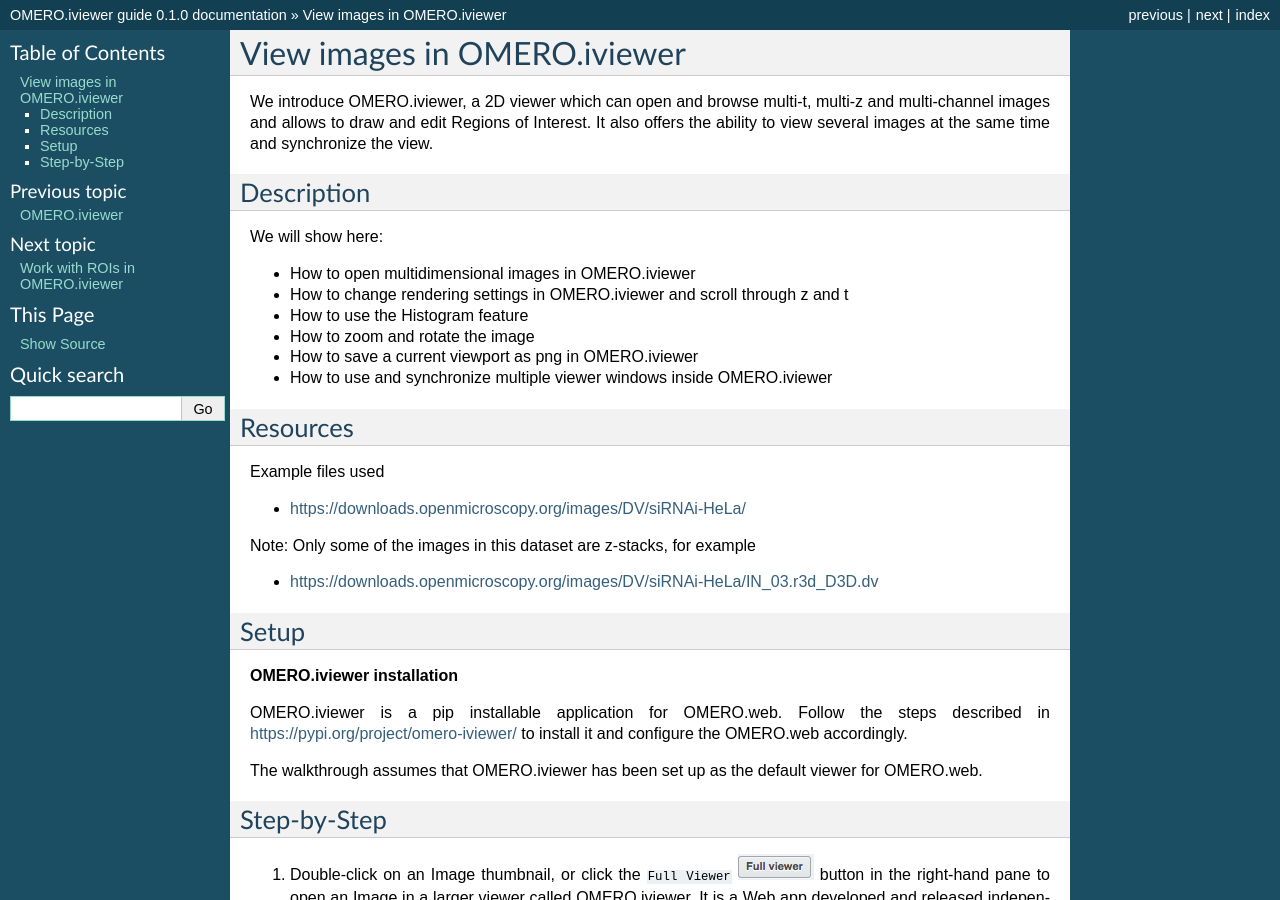
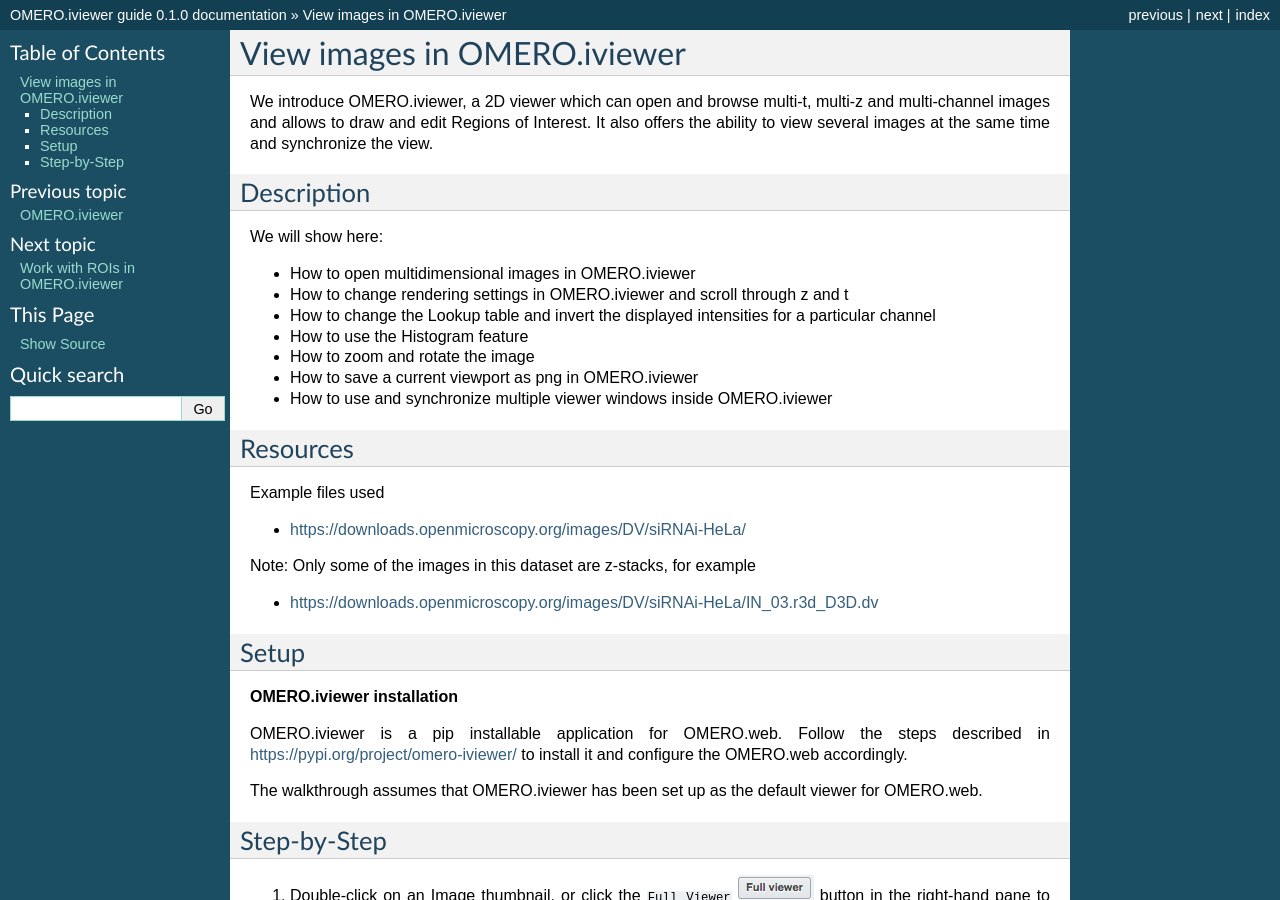
Before and after one commit to ome/omero-guide-iviewer, a Sphinx documentation site: the page built from docs/iviewer_viewing.rst, in a window 1280 px wide and 900 px high. Built offline with Sphinx 7.4.7, drawn with Linux system fonts in a browser that asks for light colours.

Commit message:
Add description into how-to

```diff
--- a/docs/iviewer_viewing.rst
+++ b/docs/iviewer_viewing.rst
@@ -16,6 +16,8 @@
 -  How to open multidimensional images in OMERO.iviewer
 
 -  How to change rendering settings in OMERO.iviewer and scroll through z and t
+
+-  How to change the Lookup table and invert the displayed intensities for a particular channel
 
 -  How to use the Histogram feature
 
```
